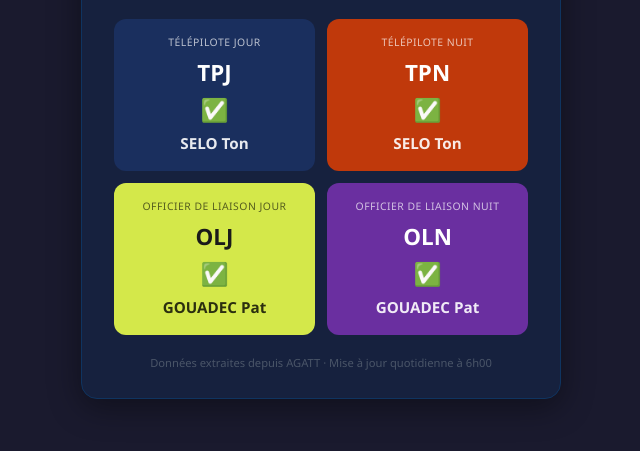
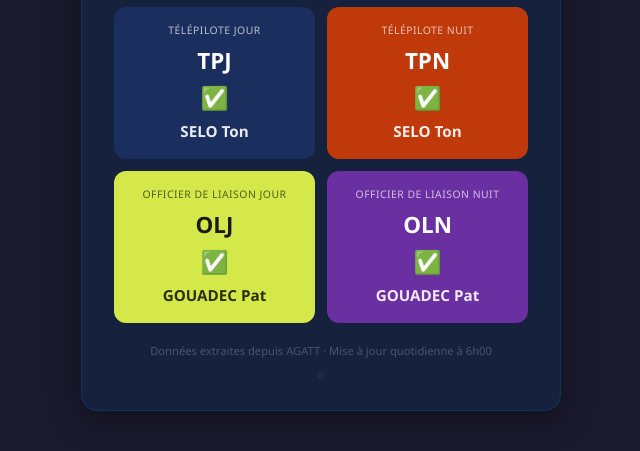
Before and after one commit to julemarec56-dev/drone-planning, a plain HTML site: page index.html in a window 1280 px wide. Shown: the part 289-740 px from the top of the page, without its empty margins (319-959 px from the left). Drawn offline with Linux system fonts and the light colour scheme.

Commit message:
ajout lien admin discret

```diff
--- a/index.html
+++ b/index.html
@@ -148,6 +148,17 @@
       text-align: center;
     }
 
+    .admin-link {
+      display: block;
+      margin-top: 10px;
+      font-size: 0.65rem;
+      color: #2a3550;
+      text-align: center;
+      text-decoration: none;
+    }
+
+    .admin-link:hover { color: #4a5568; }
+
     .loading {
       text-align: center;
       color: #7a8baa;
@@ -178,6 +189,7 @@
   </div>
 
   <div class="footer">Données extraites depuis AGATT · Mise à jour quotidienne à 6h00</div>
+  <a class="admin-link" href="./admin.html">⚙</a>
 </div>
 
 <script>
```
